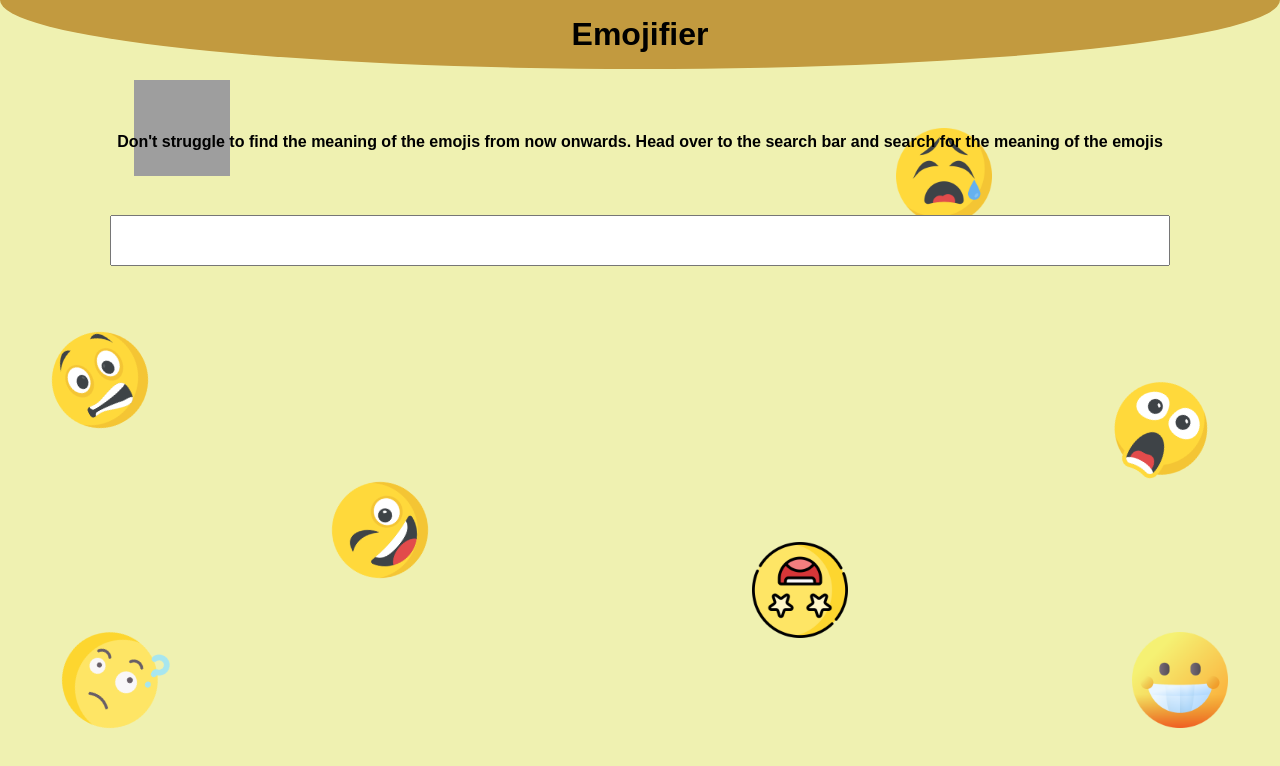
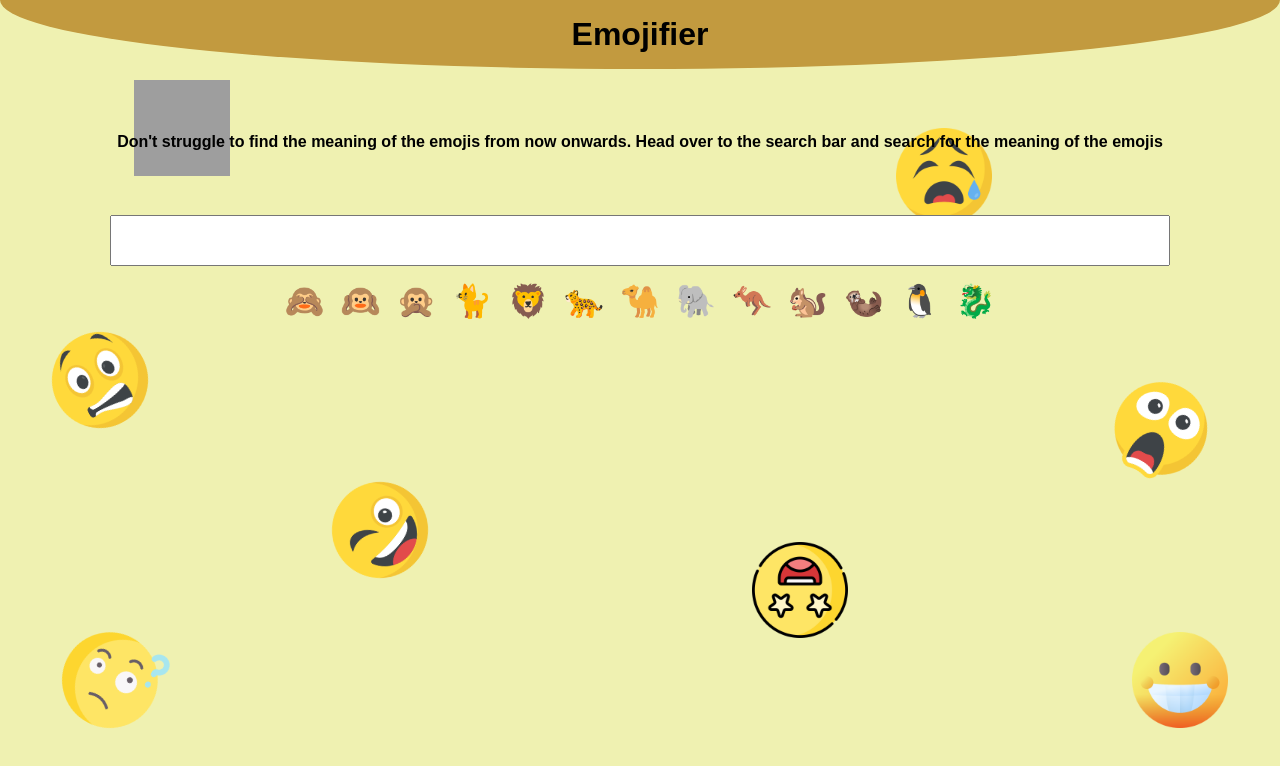
Before and after one commit to dcs-soni/Emojifier, a React (Create React App) app: page / in a window 1280 px wide. Shown: the top 766 px of the page. Built offline with nearby package versions, Linux system fonts and the light colour scheme; grey boxes are pictures that could not be loaded.

Commit message:
feat: add the symbols and logic

```diff
--- a/src/App.js
+++ b/src/App.js
@@ -18,7 +18,15 @@ const emojiDictionary = {
   "🐉": "Dragon"
 };
 
+var emojisWeKnow = Object.keys(emojiDictionary);
+// console.log(emojisWeKnow);
+
 export default function App() {
+  function listItemClickHandler(emoji) {
+    var meaning = emojiDictionary[emoji];
+    setMeaning(meaning);
+  }
+
   const [meaning, setMeaning] = useState("");
 
   function inputChangeHandler(event) {
@@ -59,8 +67,24 @@ export default function App() {
         over to the search bar and search for the meaning of the emojis
       </p>
       <input onChange={inputChangeHandler}></input>
-      <div></div>
-      <div> {meaning} </div>
+      <div style={{ padding: "0.5rem" }}> {meaning} </div>
+      <p style={{ fontSize: "1rem", cursor: "pointer" }}></p>{" "}
+      {emojisWeKnow.map(function (emoji) {
+        return (
+          <span
+            onClick={() => listItemClickHandler(emoji)}
+            style={{
+              fontSize: "2rem",
+              padding: "0.5rem",
+              cursor: "pointer"
+            }}
+            key={emoji}
+          >
+            {emoji}
+          </span>
+        );
+      })}
+      <div style={{ margin: "2rem" }}></div>
     </div>
   );
 }
```
